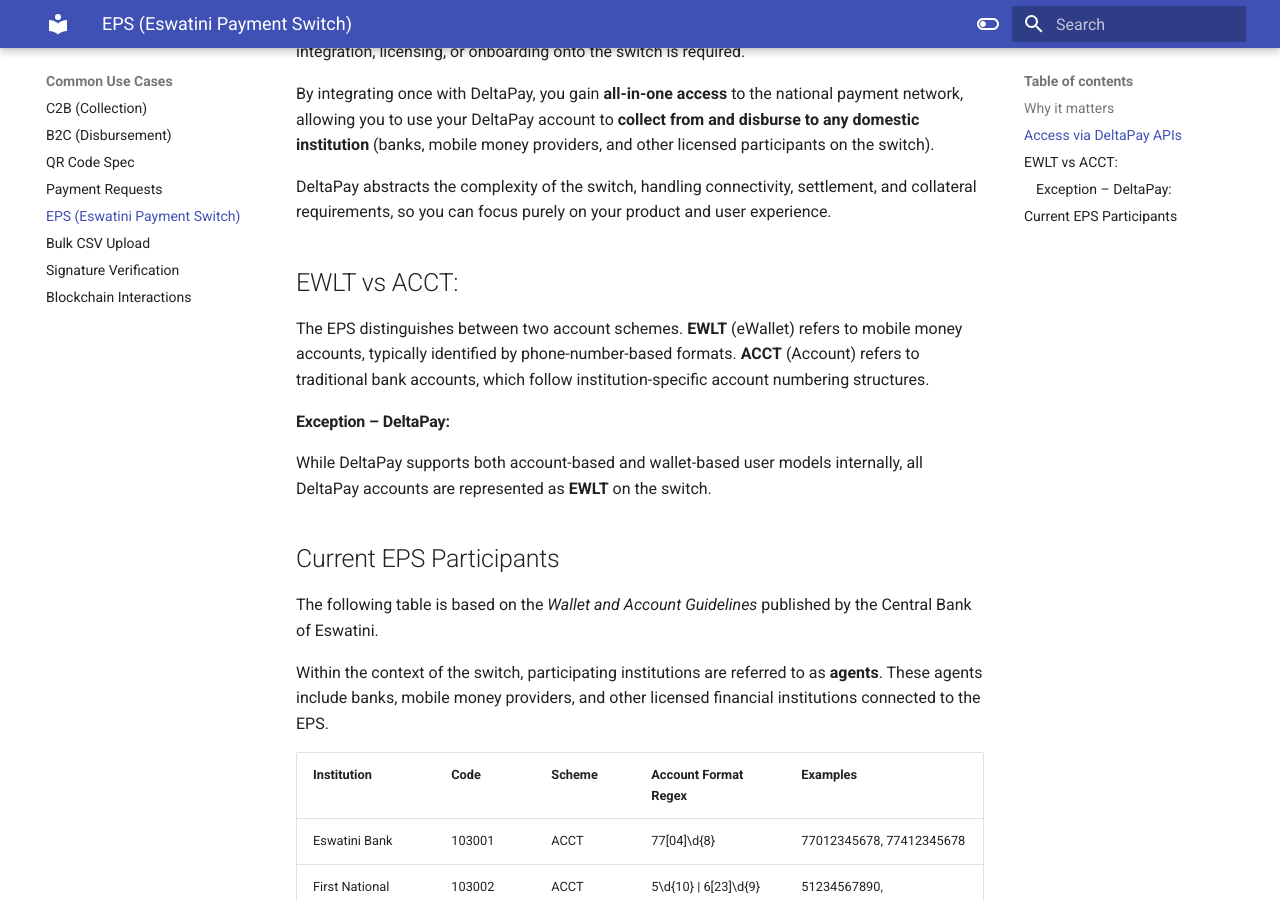
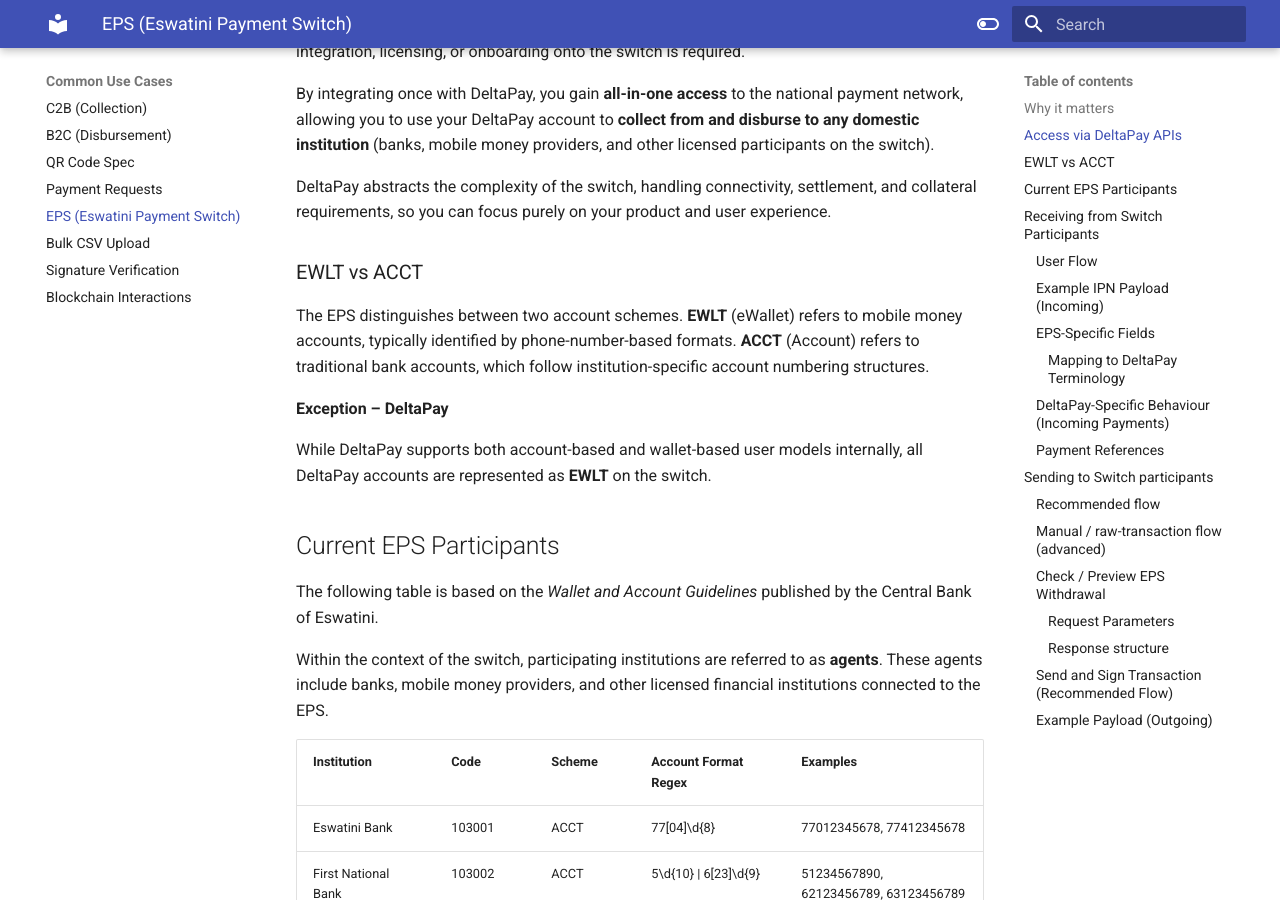
Before and after one commit to DeltaCrypt/deltapay-api-docs, an MkDocs documentation site: the page built from docs/common_usecases/eps.md, in a window 1280 px wide and 900 px high, scrolled down 709 px. Built offline with MkDocs 1.6.1 and Material for MkDocs 9.7.7, drawn with Linux system fonts in a browser that asks for light colours.

Commit message:
Adjusted heading hirarchy

````diff
--- a/docs/common_usecases/eps.md
+++ b/docs/common_usecases/eps.md
@@ -24,11 +24,11 @@
 
 <!-- # EPS Overview -->
 
-## EWLT vs ACCT:
+### EWLT vs ACCT
 
 The EPS distinguishes between two account schemes. **EWLT** (eWallet) refers to mobile money accounts, typically identified by phone-number-based formats. **ACCT** (Account) refers to traditional bank accounts, which follow institution-specific account numbering structures.
 
-#### Exception – DeltaPay:
+**Exception – DeltaPay**
 
 While DeltaPay supports both account-based and wallet-based user models internally, all DeltaPay accounts are represented as **EWLT** on the switch.
 
@@ -56,15 +56,15 @@
 
 >**Note**: Some institutions (*e.g.* SBS) support both ACCT and EWLT schemes under the same agent ID.
 
-# Receiving from Switch Participants
+## Receiving from Switch Participants
 
-## User Flow
+### User Flow
 
 A user initiates an EPS transfer (often referred to as a *fast transfer*) from their bank or mobile money platform to a DeltaPay account.
 
 As with DeltaPay-to-DeltaPay transactions, incoming transactions and their status changes are delivered via the standard [IPNs](../common_usecases/c2b.md#instant-payment-notification-ipn), provided a callback is registered for the recipient account ID.
 
-## Example IPN Payload (Incoming)
+### Example IPN Payload (Incoming)
 
 ```json
 {
@@ -111,7 +111,7 @@
 }
 ```
 
-## EPS-Specific Fields
+### EPS-Specific Fields
 
 For EPS transactions, additional fields are populated to reflect switch-level data:
 
@@ -128,7 +128,7 @@
 | `eps_instructed_agent_id` | The institution that **receives and processes the funds** on behalf of the recipient. |
 | `eps_instructed_agent_name` | Name of the institution that **receives and processes the funds** on behalf of the recipient. |
 
-### Mapping to DeltaPay Terminology
+#### Mapping to DeltaPay Terminology
 
 - **Debtor** &rarr; Sender
 - **Creditor** &rarr; Recipient
@@ -137,7 +137,7 @@
 
 The **payment reference** provided by the sender is mapped to the `note` field in DeltaPay.
 
-## DeltaPay-Specific Behaviour (Incoming Payments)
+### DeltaPay-Specific Behaviour (Incoming Payments)
 
 For EPS transactions received by DeltaPay:
 - **Debtor (sender)** is external
@@ -156,7 +156,7 @@
 Incoming EPS transactions can, therefore, be handled using the same logic as standard DeltaPay-to-DeltaPay transactions. On the DeltaPay side, the funds are credited to the recipient account and represented as `eps_mint` transactions.
 
 
-## Payment References
+### Payment References
 
 The EPS currently does not support a native *Request to Pay* mechanism or structured metadata fields comparable to DeltaPay payment requests, as a result:
 
@@ -174,10 +174,10 @@
 - `note` (payment reference, if provided)
 
 
-# Sending to Switch participants
+## Sending to Switch participants
 
 The general flow is very similar to the DeltaPay-to-DeltaPay disbursement flow.
-Please read the section on [B2C disbursements]() first.
+Please read the section on [B2C disbursements](b2c.md) first.
 
 In particular:
 
@@ -213,7 +213,7 @@
 This is only needed when your key-management requirements prevent you from using the recommended flow.
 Details of signing and submitting raw transactions are described in the [blockchain section](blockchain.md).
 
-## Check / Preview EPS Withdrawal
+### Check / Preview EPS Withdrawal
 
 [`GET /transaction/eps-withdrawal-preview`](https://api.dev.deltacrypt.net/docs#/transactions/get_preview_eps_withdrawal_transaction_eps_withdrawal_preview_get)
 
@@ -229,7 +229,7 @@
 <!-- Note that this is **not a guarantee** that the transaction will be successful. It only checks whether an account on the EPS is active, but no other constraints such as limits that may be acceeded by the transaction. The same race conditions apply as with standard transfer previews. -->
 
 
-**Request Parameters**
+#### Request Parameters
 
 * `sender_wallet_address`: *string*
 * `amount`: *number*
@@ -244,7 +244,7 @@
 
 
 <!-- TODO: maybe just make this bold -->
-### Response structure
+#### Response structure
 <!-- **Response structure** -->
 
 The endpoint always returns the same top-level fields:
@@ -297,7 +297,7 @@
 }
 ```
 
-## Send and Sign Transaction (Recommended Flow)
+### Send and Sign Transaction (Recommended Flow)
 
 For most server-side integrations, you should use:
 
@@ -352,7 +352,7 @@
 
 >**Note**: The manual flow follows the same principles as other raw transaction flows described in the blockchain section.
 
-## Example Payload (Outgoing)
+### Example Payload (Outgoing)
 
 ```json
 {
````
